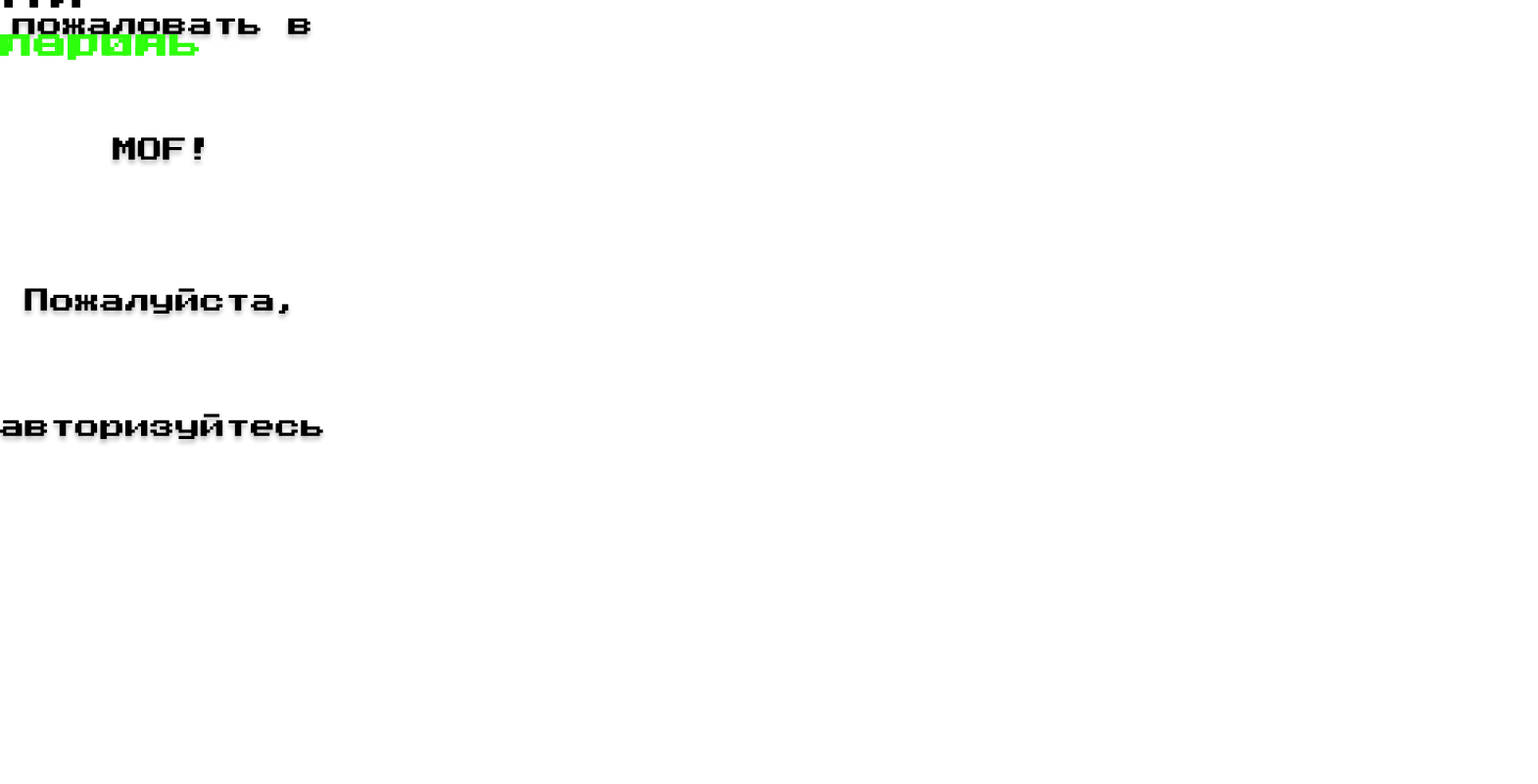
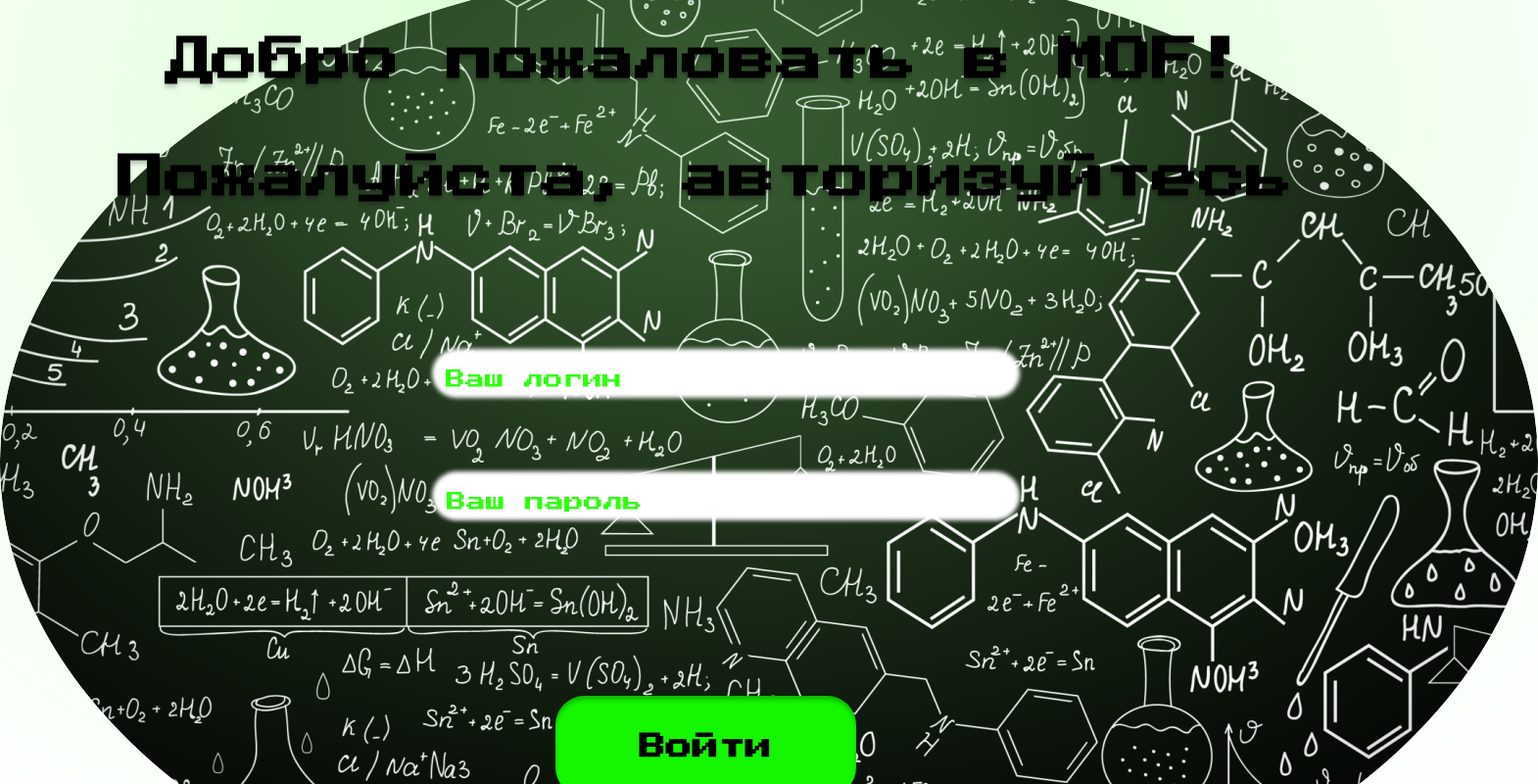
Before and after one commit to Ratiborsith/laba_chmi, a Next.js app: page / in a window 1280 px wide. Shown: the part 40-840 px from the top of the page at 98% size, 1570 px wide, since content can reach past the window. Before the commit the page ends 800 px from the top, so only its background shows below. Built offline with nearby package versions, Linux system fonts and the light colour scheme; a web font is replaced by a local one.

Commit message:
Revert "Update index.module.css"
This reverts commit a52492b28467544225e08388bb2e8aa317784810.

```diff
--- a/pages/index.module.css
+++ b/pages/index.module.css
@@ -1,145 +1,145 @@
+.div {
+  top: -42px;
+  background-color: var(--color-palegreen);
+  filter: blur(300px);
+  width: 1440px;
+  height: 384px;
+}
 .div,
 .div1,
-.icon,
-.mofContainer,
-.div3,
-.div4,
-.div2,
-.div6,
-.div7,
-.div5,
-.div10,
-.div8,
-.a {
+.icon {
   position: absolute;
-  width: 100%;
+  left: 0;
+  border-radius: 50%;
 }
-
-.div {
-  top: -4.2%;
-  background-color: var(--color-palegreen);
-  filter: blur(3vw);
-  width: 100%;
-  height: 20%;
+.div1 {
+  top: 716px;
+  background-color: var(--color-lime-100);
+  filter: blur(300px);
 }
-
-.div1 {
-  top: 71.6%;
-  background-color: var(--color-lime-100);
-  filter: blur(3vw);
-  width: 100%;
-  height: 15%;
-}
-
 .icon {
   top: 0;
-  width: 100%;
-  height: 100%;
+  width: 1570px;
+  height: 1024px;
   object-fit: cover;
   mix-blend-mode: lighten;
 }
-
+.mof {
+  margin: 0;
+}
+.mofContainer1 {
+  line-break: anywhere;
+  width: 100%;
+}
 .mofContainer {
   top: 0;
-  left: 2.92%;
-  font-size: 2vw;
-  line-height: 10vw;
+  left: 42px;
+  font-size: var(--font-size);
+  line-height: 120px;
   display: flex;
   align-items: center;
-  width: 94.24%;
-  height: 32.2vw;
-  text-shadow: 0 0.33vw 0.33vw rgba(0, 0, 0, 0.25);
+  width: 1357px;
+  height: 322px;
+  text-shadow: 0 4px 4px rgba(0, 0, 0, 0.25);
+  -webkit-text-stroke: 1px #000;
 }
-
+.div3,
+.div4,
+.mofContainer {
+  position: absolute;
+}
 .div3 {
   top: 0;
   left: 0;
-  border-radius: 1.1vw;
+  border-radius: var(--br-11xl);
   background-color: #14f700;
-  box-shadow: 0 0.33vw 0.33vw rgba(0, 0, 0, 0.25) inset;
-  width: 21.38%;
-  height: 10.1vw;
+  box-shadow: 0 4px 4px rgba(0, 0, 0, 0.25) inset;
+  width: 307px;
+  height: 103px;
 }
-
 .div4 {
-  top: 2.7%;
-  left: 1.5%;
-  line-height: 10vw;
+  top: 27px;
+  left: 22px;
+  line-height: 120px;
   display: flex;
   align-items: center;
   justify-content: center;
-  width: 17.99%;
-  height: 4.9vw;
+  width: 263px;
+  height: 49px;
+  -webkit-text-stroke: 1px #000;
 }
-
 .div2 {
-  top: 75%;
-  left: 39.38%;
-  width: 21.38%;
-  height: 10.1vw;
+  top: 750px;
+  left: 567px;
+  width: 307px;
+  height: 103px;
   cursor: pointer;
-  font-size: 2.7vw;
+  font-size: 27px;
 }
-
+.div2,
+.div6,
+.div7 {
+  position: absolute;
+}
 .div6 {
   top: 0;
   left: 0;
-  border-radius: 1.1vw;
+  border-radius: var(--br-11xl);
   background-color: var(--color-white);
-  filter: blur(0.2vw);
-  width: 35.14%;
-  height: 2.5vw;
+  filter: blur(2px);
+  width: 600px;
+  height: 50px;
 }
-
 .div7 {
-  top: 1.6%;
-  left: 2.1%;
-  line-height: 10vw;
+  top: 16px;
+  left: 14px;
+  line-height: 120px;
   display: flex;
   align-items: center;
-  width: 11.04%;
-  height: 3.1vw;
+  width: 189px;
+  height: 30px;
 }
-
 .div5 {
-  top: 39.6%;
-  left: 30.8%;
-  width: 35.14%;
-  height: 2.5vw;
+  top: 396px;
+  left: 441px;
+  width: 600px;
+  height: 50px;
   text-align: left;
   color: var(--color-lime-100);
 }
-
+.div10,
+.div5,
+.div8 {
+  position: absolute;
+}
 .div10 {
-  top: 1.6%;
-  left: 2.2%;
-  line-height: 10vw;
+  top: 16px;
+  left: 15px;
+  line-height: 120px;
   display: flex;
   align-items: center;
-  width: 14.92%;
-  height: 3.1vw;
+  width: 249px;
+  height: 30px;
 }
-
 .div8 {
-  top: 52.1%;
-  left: 30.8%;
-  width: 35.14%;
-  height: 2.5vw;
+  top: 521px;
+  left: 441px;
+  width: 600px;
+  height: 50px;
   text-align: left;
   color: var(--color-lime-100);
 }
-
 .a {
   cursor: pointer;
   text-decoration: none;
   position: relative;
-  border-radius: 3.1vw;
+  border-radius: var(--br-31xl);
   background-color: var(--color-white);
   width: 100%;
-  height: 100vh;
+  height: 1024px;
   overflow: hidden;
   text-align: center;
-  font-size: 2.7vw;
+  font-size: var(--font-size-xl);
   color: var(--color-black);
   font-family: var(--font);
 }
```
